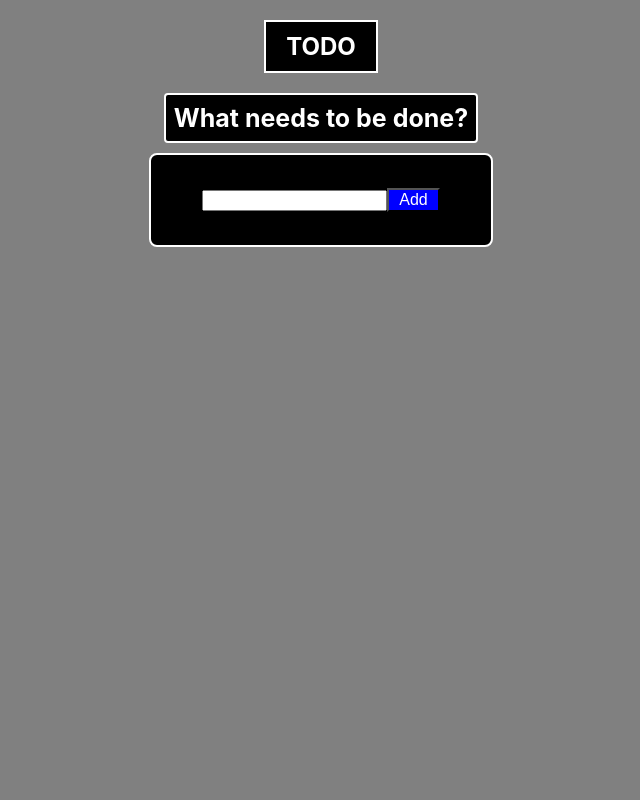
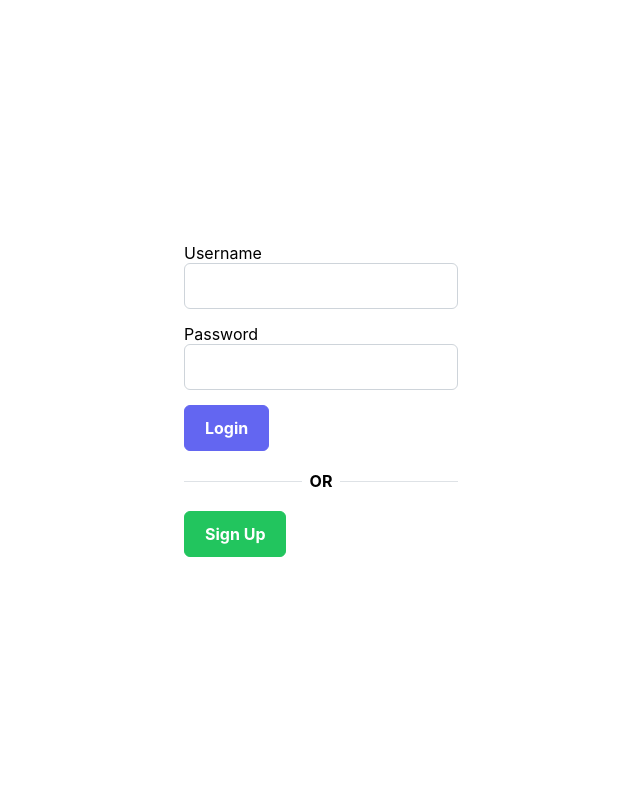
Before and after one commit to NoveshGautam/prathamIO, a React (Create React App) app: page / in a window 1280 px wide. Shown: the top 800 px of the page, without its empty margins (319-959 px from the left). Built offline with nearby package versions, Linux system fonts and the light colour scheme.

Commit message:
form create

```diff
--- a/package.json
+++ b/package.json
@@ -7,6 +7,7 @@
     "@testing-library/react": "^13.4.0",
     "@testing-library/user-event": "^13.5.0",
     "formik": "^2.4.2",
+    "primereact": "^9.6.0",
     "react": "^18.2.0",
     "react-dom": "^18.2.0",
     "react-scripts": "5.0.1",
--- a/src/AddTodo.js
+++ b/src/AddTodo.js
@@ -1,4 +1,4 @@
-import React, { useState, useRef } from 'react';
+/*import React, { useState, useRef } from 'react';
 import { styles } from './styles';
 
 const AddTodo = () => {
@@ -40,4 +40,4 @@ const AddTodo = () => {
   );
 };
 
-export default AddTodo;
+export default AddTodo;*/
--- a/src/App.js
+++ b/src/App.js
@@ -1,14 +1,16 @@
 import React from 'react';
-import AddTodo from './AddTodo';
-import Card from './Card';
-import Form from './Form'
+//import AddTodo from './AddTodo';
+//import Card from './Card';
+import LoginPage from './LoginPage';
+
 function App() {
   return (
     <div>
 
-      <AddTodo />
-      <Card/>
-      <Form/>
+     {/* <AddTodo />
+      <Card/>*/}
+      <LoginPage/>
+
     </div>
   );
 }
--- a/src/Card.js
+++ b/src/Card.js
@@ -1,4 +1,4 @@
-import React from 'react';
+/*import React from 'react';
 import image from './images/novesh.jpg.png'
 const card = () => {
   return (
@@ -76,4 +76,4 @@ image: {
 };
 
 
-export default card;
+export default card;*/
--- /dev/null
+++ b/src/LoginPage.js
@@ -0,0 +1,122 @@
+import React, { useState } from "react";
+import { Formik, Form, Field, ErrorMessage } from "formik";
+import "primereact/resources/themes/lara-light-indigo/theme.css";
+import "primereact/resources/primereact.min.css";
+import { Divider } from "primereact/divider";
+import { InputText } from "primereact/inputtext";
+import { Button } from "primereact/button";
+import MyForm from './Form';
+
+const LoginForm = () => {
+  return (
+    <Formik
+      initialValues={{ username: "", password: "" }}
+      onSubmit={(values) => {
+        console.log("Submitting login form", values);
+      }}
+      validate={(values) => {
+        const errors = {};
+        if (!values.username) {
+          errors.username = "Username is required";
+        }
+        if (!values.password) {
+          errors.password = "Password is required";
+        }
+        return errors;
+      }}
+    >
+      {() => (
+        <Form className="login-form">
+          <div className="inputText" style={styles.inputText}>
+            <label htmlFor="username" className="username">
+              Username
+            </label>
+            <div>
+              <Field
+                id="username"
+                name="username"
+                as={InputText}
+                type="text"
+              />
+              <ErrorMessage name="username" component="div" className="error" />
+            </div>
+          </div>
+          <div className="inputText" style={styles.inputText}>
+            <label htmlFor="password" className="password">
+              Password
+            </label>
+            <div>
+              <Field
+                id="password"
+                name="password"
+                as={InputText}
+                type="password"
+              />
+              <ErrorMessage name="password" component="div" className="error" />
+            </div>
+          </div>
+          <Button type="submit" label="Login" className="button" />
+        </Form>
+      )}
+    </Formik>
+  );
+};
+
+const LoginPage = () => {
+  const [Signup, setSignup] = useState(false);
+
+  const SignupClick = () => {
+    setSignup(true);
+  };
+
+  const LoginClick = () => {
+    setSignup(false);
+  };
+
+  if (Signup) {
+    return <MyForm />;
+  }
+
+  return (
+    <div className="loginPage" style={styles.login}>
+      <div className="container" style={styles.container}>
+        <div className="main">
+          <LoginForm />
+        </div>
+
+        <Divider layout="horizontal" className="line" align="center">
+          <b>OR</b>
+        </Divider>
+
+        <div className="buttos">
+          <Button
+            label="Sign Up"
+            className="signup-button p-button-success"
+            onClick={SignupClick}
+          ></Button>
+        </div>
+      </div>
+    </div>
+  );
+};
+
+
+const styles = {
+  login: {
+    display: "flex",
+    justifyContent: "center",
+    alignItems: "center",
+    height: "100vh",
+  },
+  container: {
+    maxWidth: "800px",
+    height: "auto",
+    minHeight: "100px",
+    padding: "20px",
+  },
+  inputText: {
+    marginBottom: "15px",
+  },
+};
+
+export default LoginPage;
--- a/src/styles.js
+++ b/src/styles.js
@@ -1,4 +1,4 @@
-    const Container = {
+    /*const Container = {
     display: "flex",
     flexDirection: "column",
    // justifyContent: "center",
@@ -68,4 +68,4 @@
     ErrorMessage: ErrorMessage,
     FormContainer: FormContainer,
     Button: Button,
-  }
+  }*/
```
Also changed, not shown: 1 other file (tests, documents, lock files or other folders).
